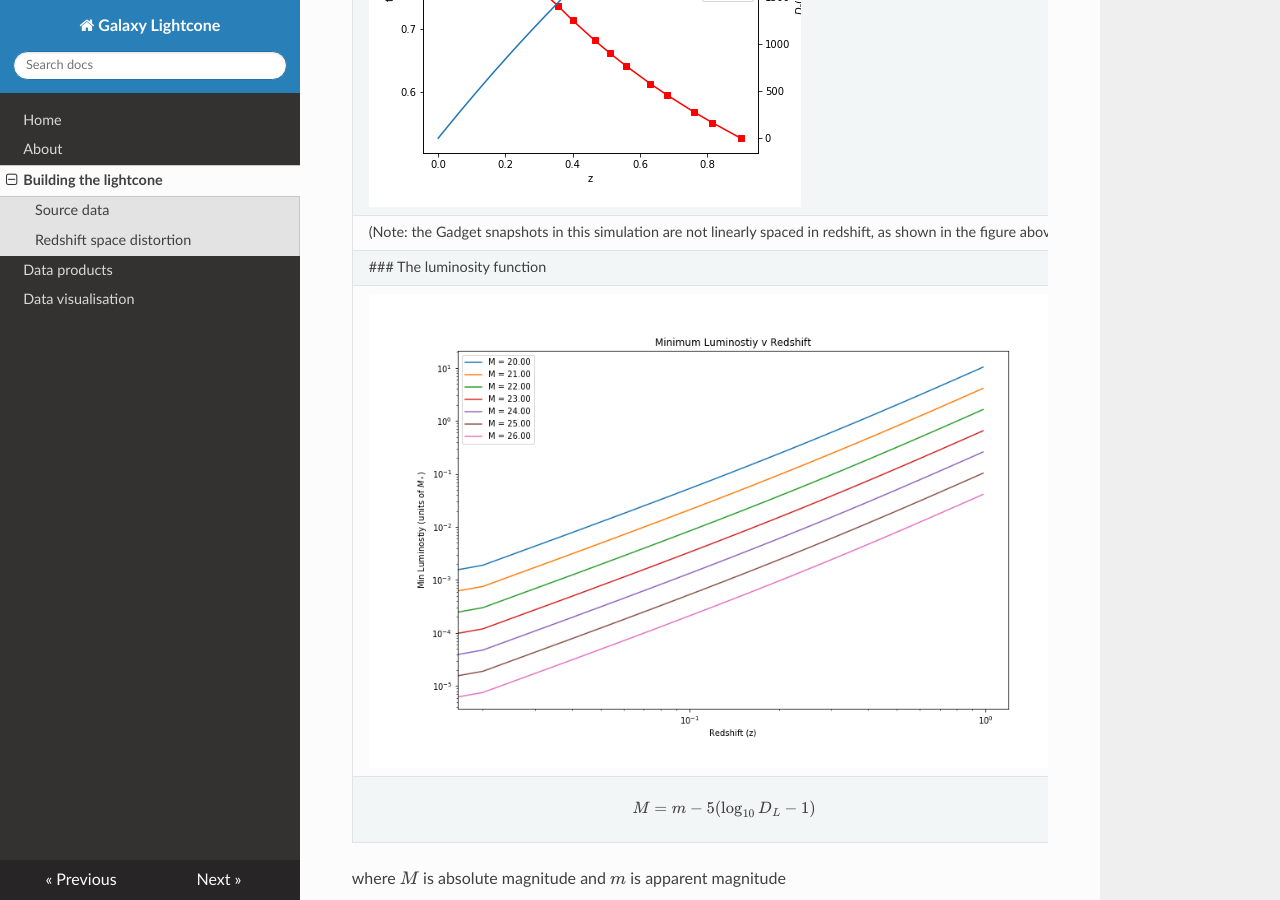
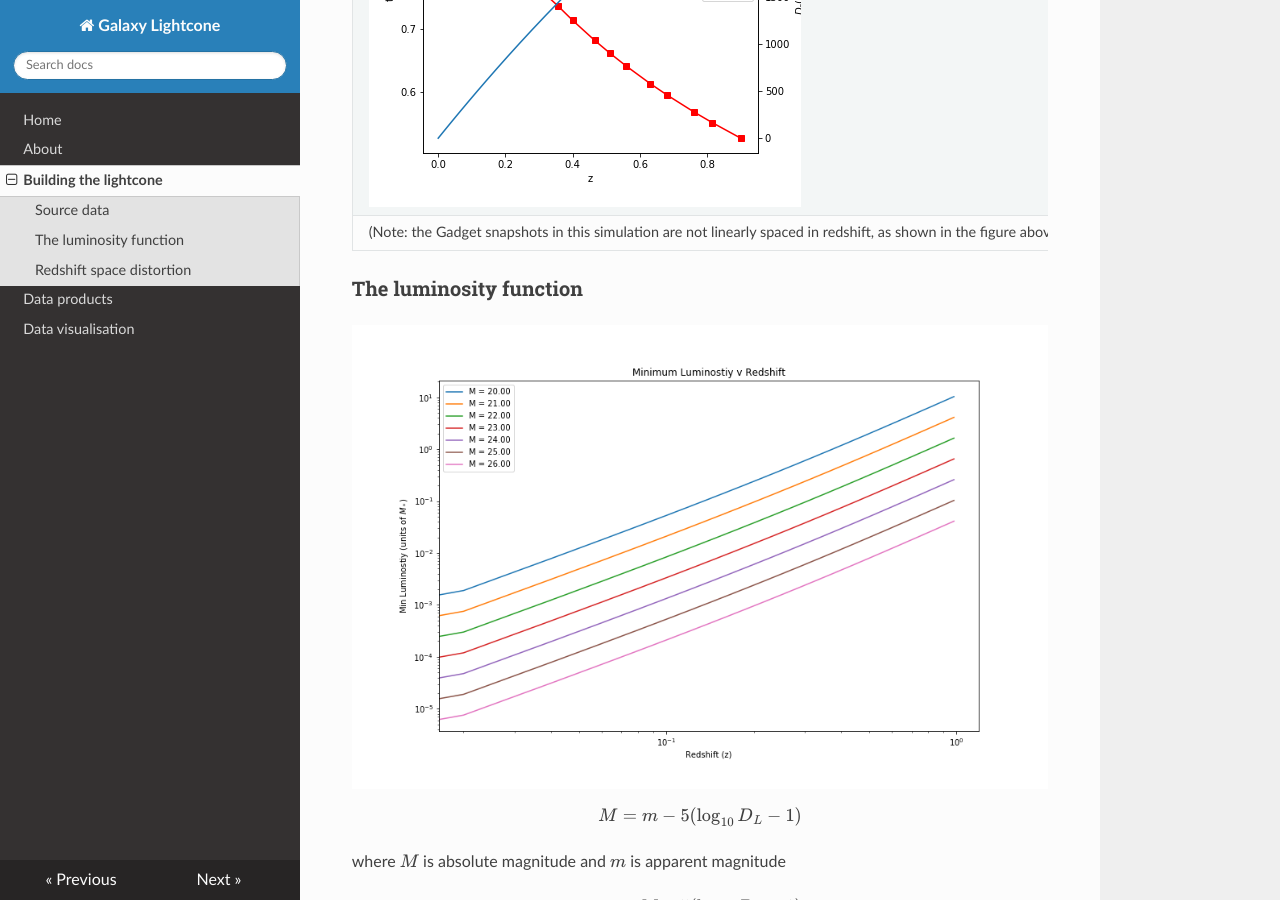
Before and after one commit to rajbooth/Lightcone, an MkDocs documentation site: the page built from docs/building_lightcone.md, in a window 1280 px wide and 900 px high, scrolled down 928 px. Built offline with MkDocs 1.6.1, drawn with Linux system fonts in a browser that asks for light colours; nearby versions of some CDN libraries; formulas are drawn with MathJax 3; part of the change alters nothing that is shown.

```diff
--- a/docs/building_lightcone.md
+++ b/docs/building_lightcone.md
@@ -16,7 +16,8 @@ The principal cosmological parameters used for the fiducial run are summarised i
 The lightcone includes snapshots 42 - 63 from the fiducial Gadget run, spanning  the redshift range $0 < z < 0.85$
 ![Gadget snapshot redshifts](https://github.com/rajbooth/Lightcone/raw/master/images/Gadget%20snaphots%20vs%20redshift.png)
 (Note: the Gadget snapshots in this simulation are not linearly spaced in redshift, as shown in the figure above.)
-### <a name="luminosity"></a>The luminosity function
+
+###  <a name="luminosity"></a> The luminosity function
 ![Minimum luminosity](https://github.com/rajbooth/Lightcone/raw/master/images/Min_Lum_Redshift.png)
 $$M = m - 5 (\log_{10}D_L - 1) $$
 
@@ -51,7 +52,7 @@ $$r = (1+z) \frac{v_\parallel }{H(z)}$$
 where $v_\parallel$ is the peculiar velocity of the galaxy in the line-of-sight direction.
 This redshift distortion factor is calculated for every galaxy in the lightcone, based on the radial peculiar velocity of the corresponding particle in the simulation snapshot.
 <!--stackedit_data:
-eyJoaXN0b3J5IjpbMTI4OTkxMzg3NCw0NTI0NjU2ODcsLTE4Nj
-kzMTkwODksLTUyMTkyMzQ5MSw4ODUzMTUxMjgsMTczMDA1NDUw
-OSw4MTA5MjMwNTJdfQ==
+eyJoaXN0b3J5IjpbLTIxMDU2NDkwMzIsMTI4OTkxMzg3NCw0NT
+I0NjU2ODcsLTE4NjkzMTkwODksLTUyMTkyMzQ5MSw4ODUzMTUx
+MjgsMTczMDA1NDUwOSw4MTA5MjMwNTJdfQ==
 -->
```
